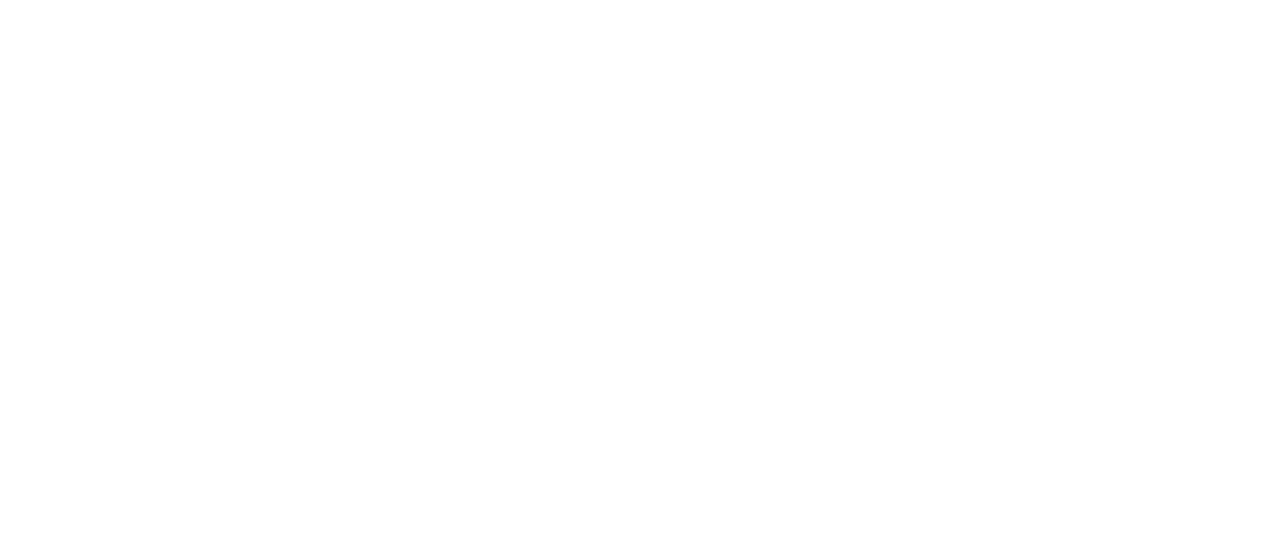
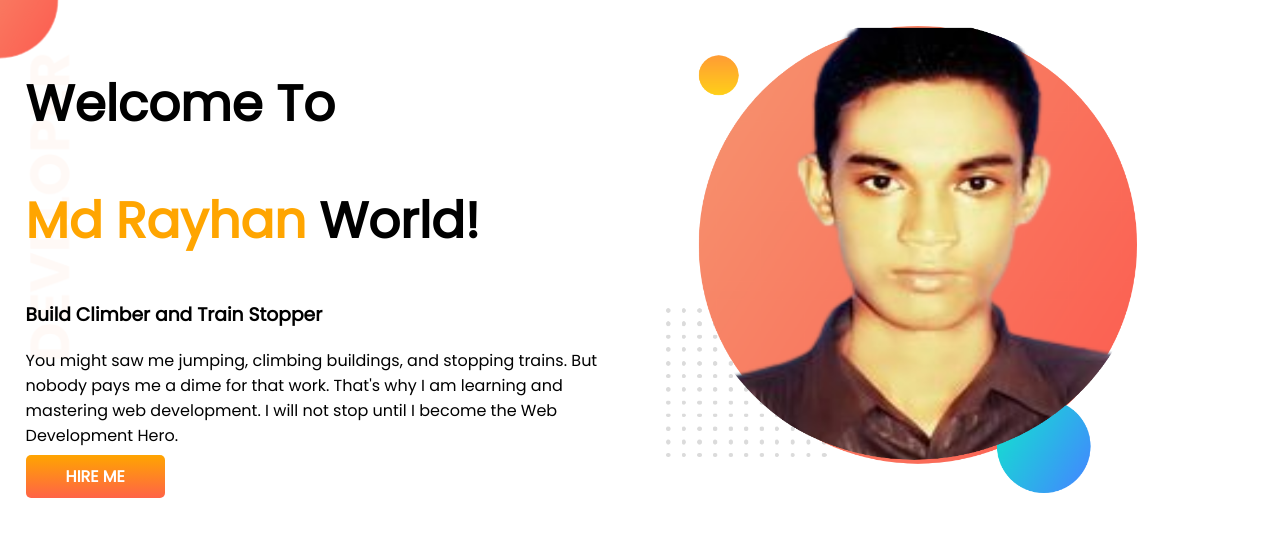
Before and after one commit to mdrayhan1/developer-portfolio, a plain HTML site: page index.html in a window 1280 px wide. Drawn offline with Linux system fonts and the light colour scheme.

Commit message:
top banner added

```diff
--- a/index.html
+++ b/index.html
@@ -1,13 +1,35 @@
 <!DOCTYPE html>
 <html lang="en">
+
 <head>
     <meta charset="UTF-8">
     <meta http-equiv="X-UA-Compatible" content="IE=edge">
     <meta name="viewport" content="width=device-width, initial-scale=1.0">
     <title>Rayhan portfolio</title>
+    <link rel="preconnect" href="https://fonts.googleapis.com">
+    <link rel="preconnect" href="https://fonts.gstatic.com" crossorigin>
+    <link href="https://fonts.googleapis.com/css2?family=Poppins&display=swap" rel="stylesheet">
     <link rel="stylesheet" href="style.css">
 </head>
+
 <body>
+    <section class="top-banner">
+        <div class="half-width">
+            <h1>Welcome To</h1>
+            <h1><span class="orange-colour">Md Rayhan</span> World!</h1>
+            <h3>Build Climber and Train Stopper</h3>
+            <p>You might saw me jumping, climbing buildings, and stopping trains. But nobody pays me a dime for that
+                work.
+                That's why I am learning and mastering web development. I will not stop until I become the Web
+                Development
+                Hero.</p>
+            <a class="link-button" target="_blank" href="https://www.linkedin.com/in/mf-rayhan-2133441aa/">HIRE ME</a>
+        </div>
+        <div class="half-width">
+            <img src="images/rayhan-with-bg.png" alt="">
+        </div>
 
+    </section>
 </body>
+
 </html>
--- a/style.css
+++ b/style.css
@@ -0,0 +1,40 @@
+body {
+    font-family: 'Poppins', sans-serif;
+    margin: 0;
+}
+
+h1 {
+    font-size: 50px;
+
+}
+
+.orange-colour {
+    color: orange;
+}
+
+section {
+    display: flex;
+}
+
+.half-width {
+    width: 50%;
+    padding: 2%;
+}
+
+.half-width img {
+    width: 80%;
+}
+
+.link-button {
+    text-decoration: none;
+    background-image: linear-gradient(orange, tomato);
+    color: white;
+    font-weight: 700;
+    padding: 10px 40px;
+    border-radius: 5px;
+}
+
+.top-banner {
+    background-image: url(images/top-banner.png);
+    background-repeat: no-repeat;
+}
```
Also changed, not shown: images/dream-bg.png (added), images/exp-bg.png (added), images/jhankar (3).png (added), images/jhankar2.png (added), images/my-bg.png (added), images/my-bg2.png (added), images/rayhan-with-bg.png (added), images/top-banner.png (added).
